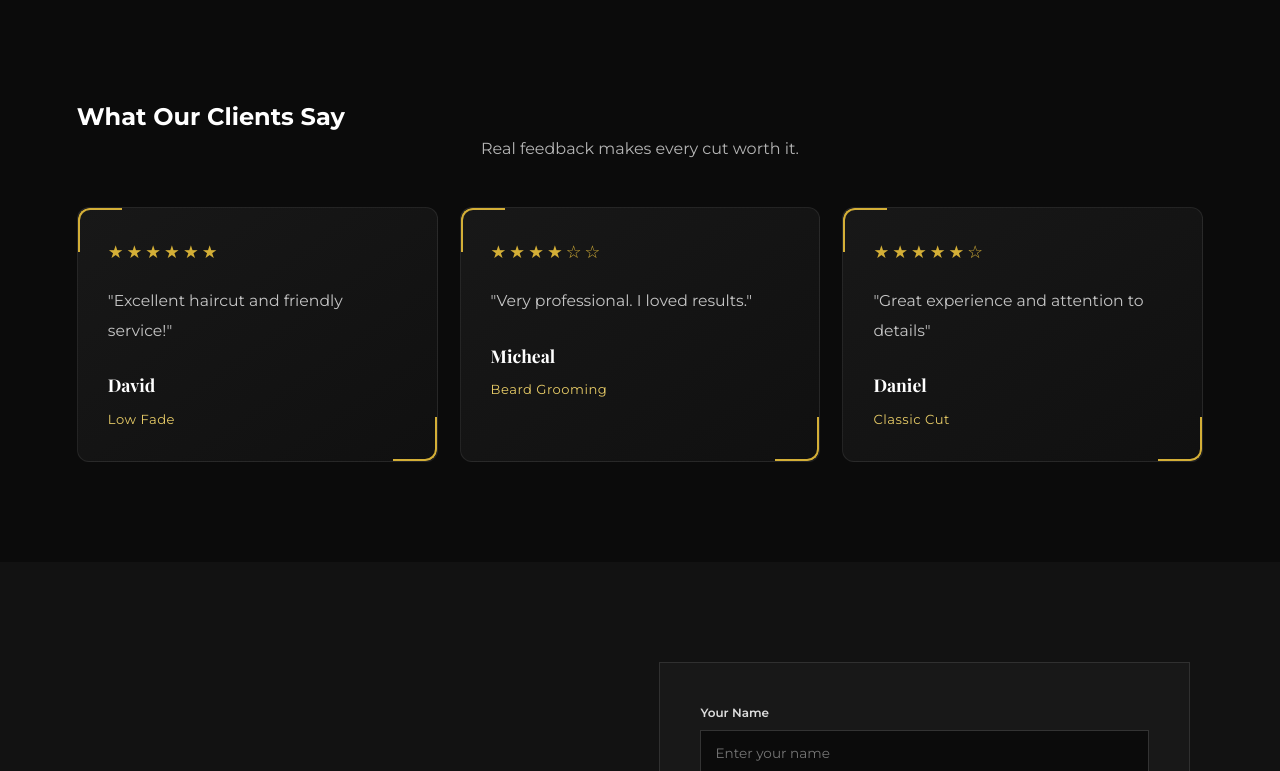
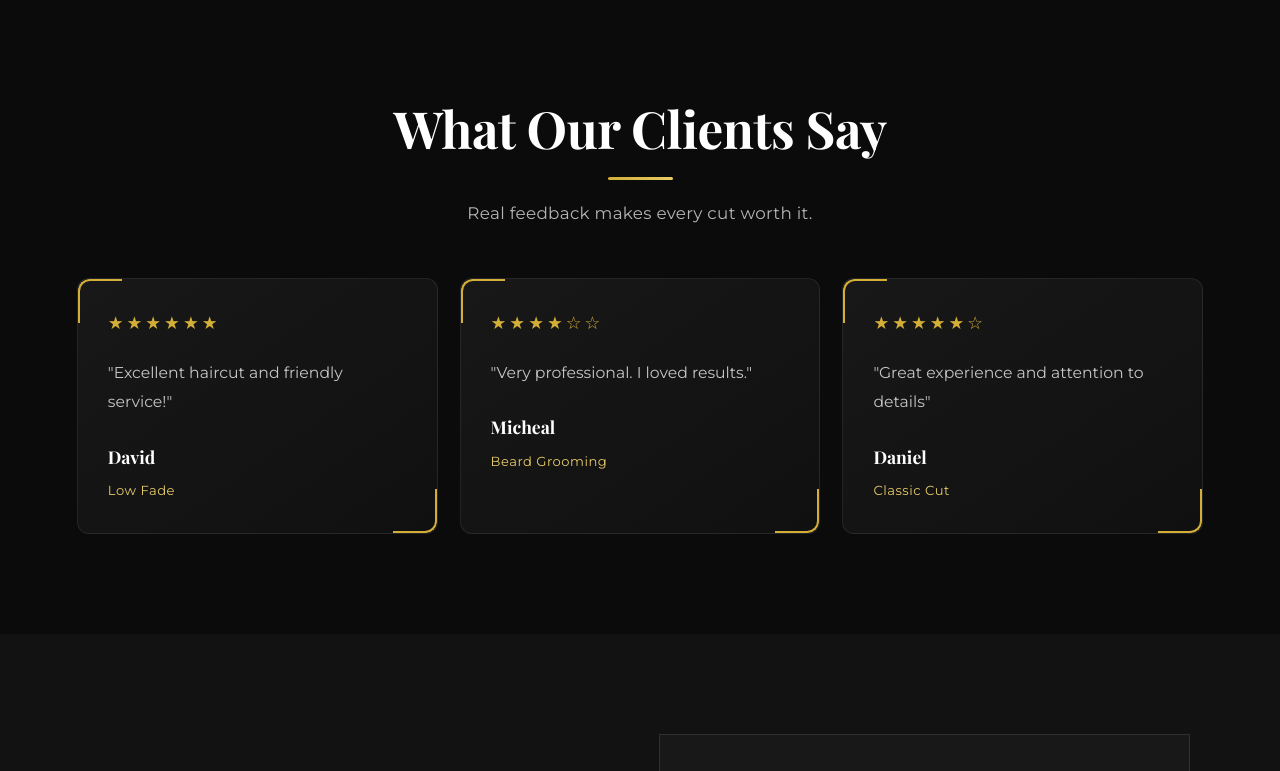
Before and after one commit to ebusky100-eb/barberwebsite, a React (Vite) app: page / in a window 1280 px wide. Shown: the part 3709-4480 px from the top of the page. Built offline with nearby package versions, Linux system fonts and the light colour scheme.

Commit message:
last changes

```diff
--- a/src/App.css
+++ b/src/App.css
@@ -589,16 +589,42 @@ svg{
 }
 
 .testimonials-container h2 {
+  position: relative;
   color: var(--white);
+  font-family: "Playfair Display", serif;
+  font-size: clamp(2rem, 4vw, 3.2rem);
+  font-weight: 700;
+  line-height: 1.2;
   text-align: center;
-  font-size: clamp(1.8rem, 4vw, 2.8rem);
-  margin-bottom: 12px;
+  letter-spacing: -0.5px;
+  margin-bottom: 18px;
+}
+
+/* Small gold accent under the heading */
+.testimonials-container h2::after {
+  content: "";
+  display: block;
+  width: 65px;
+  height: 3px;
+  background: linear-gradient(
+    90deg,
+    var(--gold),
+    var(--gold-light)
+  );
+  margin: 18px auto 0;
+  border-radius: 10px;
 }
 
 .testimonials-subtitle {
+  max-width: 600px;
+  margin: 0 auto 50px;
   color: var(--gray);
+  font-family: "Montserrat", sans-serif;
+  font-size: clamp(0.9rem, 1.5vw, 1.05rem);
+  font-weight: 400;
+  line-height: 1.8;
   text-align: center;
-  margin-bottom: 45px;
+  letter-spacing: 0.3px;
 }
 
 .testimonials-grid {
@@ -620,30 +646,6 @@ svg{
   transform: translateY(-5px);
   border-color: var(--gold);
 }
-
-.testimonial-stars {
-  color: var(--gold);
-  font-size: 1.2rem;
-  letter-spacing: 3px;
-  margin-bottom: 18px;
-}
-
-.testimonial-comment {
-  color: var(--gray);
-  line-height: 1.8;
-  margin-bottom: 25px;
-}
-
-.testimonial-customer h3 {
-  color: var(--white);
-  margin-bottom: 6px;
-}
-
-.testimonial-customer span {
-  color: var(--gold);
-  font-size: 0.85rem;
-}
-
 
 .testimonial-card {
   position: relative;
@@ -720,6 +722,8 @@ svg{
   font-size: 0.82rem;
   letter-spacing: 0.5px;
 }
+
+
 
 
 
--- a/src/Testimonies.jsx
+++ b/src/Testimonies.jsx
@@ -25,7 +25,7 @@ const testimonials = [
 function Testimonies(){
     return(
         <section className="testimonials-section">
-            <div className="testimonies-container">
+            <div className="testimonials-container">
 
                 <h2>What Our Clients Say</h2>
 
--- a/src/components/Footer.jsx
+++ b/src/components/Footer.jsx
@@ -57,7 +57,8 @@ function Footer() {
         </p>
 
         <p>
-          Designed & Built with React
+          Designed & Built with React<br></br>
+          And built and designed by "EBUSKY"
         </p>
       </div>
 
```
